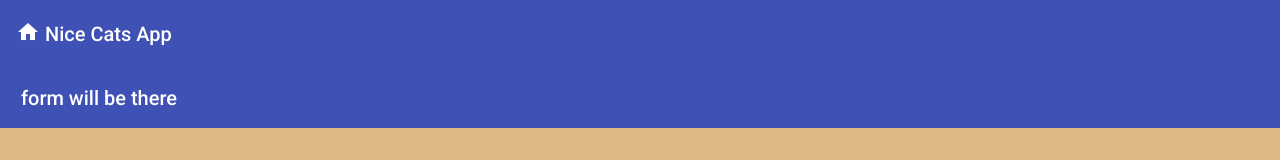
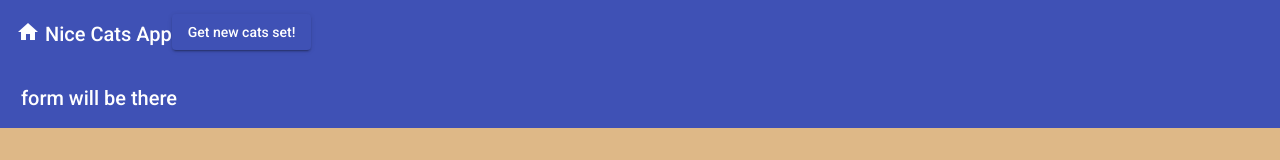
Before and after one commit to dsh91698/cats, an Angular app in the folder catsapi/: page / in a window 1280 px wide. Shown: the top 160 px of the page. Built offline with nearby package versions, Linux system fonts and the light colour scheme; no server answers.

Commit message:
feat: breed service and get randome set of cats from header add

```diff
--- a/catsapi/src/app/components/header/header.component.html
+++ b/catsapi/src/app/components/header/header.component.html
@@ -3,6 +3,14 @@
   <mat-toolbar-row>
     <mat-icon>home</mat-icon>
     <span class="title-center">{{ title | titlecase}} </span>
+
+    <button mat-raised-button
+    color="primary" type="submit"
+    class="get-random-kitty__btn"
+    (click)="this.getCatsPhotoSet()">Get new cats set!
+</button>
+
+
   </mat-toolbar-row>
 
   <mat-toolbar-row>
--- a/catsapi/src/app/components/header/header.component.ts
+++ b/catsapi/src/app/components/header/header.component.ts
@@ -1,19 +1,30 @@
 import { Component, OnInit } from '@angular/core';
+import { IOneKitty } from 'src/app/interfaces/IOneKitty';
+import { BreedService } from 'src/app/services/breed.service';
 
 @Component({
   selector: 'app-header',
   templateUrl: './header.component.html',
   styleUrls: ['./header.component.scss'],
 })
+
 export class HeaderComponent implements OnInit {
 
   public title = ' Nice cats app';
 
-  // eslint-disable-next-line @typescript-eslint/no-useless-constructor
-  constructor() {}
+  constructor(private breedService: BreedService) {}
 
   // eslint-disable-next-line @angular-eslint/no-empty-lifecycle-method
   ngOnInit(): void {
   }
 
+  public getCatsPhotoSet(): void {
+    let cats = this.breedService.getCatPhotos();
+    cats.subscribe((respond: IOneKitty[]) => {
+      console.log('cats set ->',respond);
+      // this.oneRandomeKittyUrl = respond[0].url;
+    });
+  }
+
+
 }
--- a/catsapi/src/app/components/one-kitty/one-kitty.component.scss
+++ b/catsapi/src/app/components/one-kitty/one-kitty.component.scss
@@ -4,7 +4,7 @@
     justify-content: center;
     align-items: center;
     width: 100vw;
-    height: 100vh;
+    height: 83vh;
     background-color: burlywood;
 }
 
--- a/catsapi/src/app/components/one-kitty/one-kitty.component.ts
+++ b/catsapi/src/app/components/one-kitty/one-kitty.component.ts
@@ -9,8 +9,6 @@ import { OneKittyService } from '../../services/one-kitty.service';
   styleUrls: ['./one-kitty.component.scss'],
 })
 export class OneKittyComponent implements OnInit {
-
-
 
   public oneRandomeKittyUrl = '';
 
--- /dev/null
+++ b/catsapi/src/app/services/breed.service.ts
@@ -0,0 +1,36 @@
+import { Injectable } from '@angular/core';
+import { HttpClient } from '@angular/common/http';
+import { Observable } from 'rxjs';
+
+
+@Injectable({
+  providedIn: 'root',
+})
+export class BreedService {
+
+  public searchLimit = 6;
+
+  public breed = 'beng';
+
+  // eslint-disable-next-line @typescript-eslint/no-useless-constructor
+  constructor(private http: HttpClient) {}
+
+  // public getAllBreeds(): Observable<any> {
+    // return this.http.get(`https://api.thecatapi.com/v1/images/search?limit=${searchLimit}&breed_ids=${breed}`, {
+    //   headers: {
+    //     'x-api-key':
+    //       'live_4wKIZj63d0cfWTAKiJDaQLQosdxjE8s8gDEFQaOOqnDDRaOrWDvtOBgUlGGK2hkO',
+    //   },
+    // });
+  // }
+
+  public getCatPhotos(): Observable<any> {
+    return this.http.get(`https://api.thecatapi.com/v1/images/search?limit=${this.searchLimit}&breed_ids=${this.breed}`, {
+      headers: {
+        'x-api-key':
+          'live_4wKIZj63d0cfWTAKiJDaQLQosdxjE8s8gDEFQaOOqnDDRaOrWDvtOBgUlGGK2hkO',
+      },
+    });
+  }
+
+}
```
Also changed, not shown: 1 other file (tests, documents, lock files or other folders).
